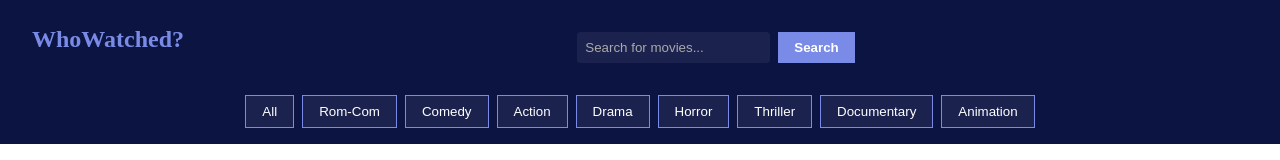
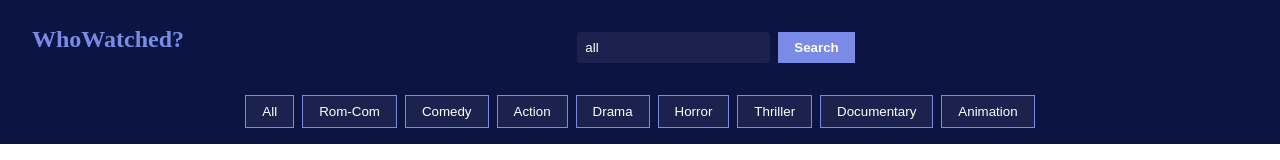
Before and after one commit to Namrata725/movieSearchAppInReact, a React (Vite) app: page / in a window 1280 px wide. Shown: the top 160 px of the page. Built offline with nearby package versions, Linux system fonts and the light colour scheme; no server answers.

Commit message:
Added onChange handler to search input to update state in real-time

```diff
--- a/src/components/Header.jsx
+++ b/src/components/Header.jsx
@@ -6,7 +6,12 @@ function Header({ search, setSearch, getData }) {
         <h2>WhoWatched?</h2>
       </div>
       <div className="searchBar">
-        <input type="text" placeholder="Search for movies..." />
+        <input
+          type="text"
+          placeholder="Search for movies..."
+          value={search}
+          onChange={(event) => setSearch(event.target.value)}
+        />
         <button onClick={getData}>Search</button>
       </div>
 
```
